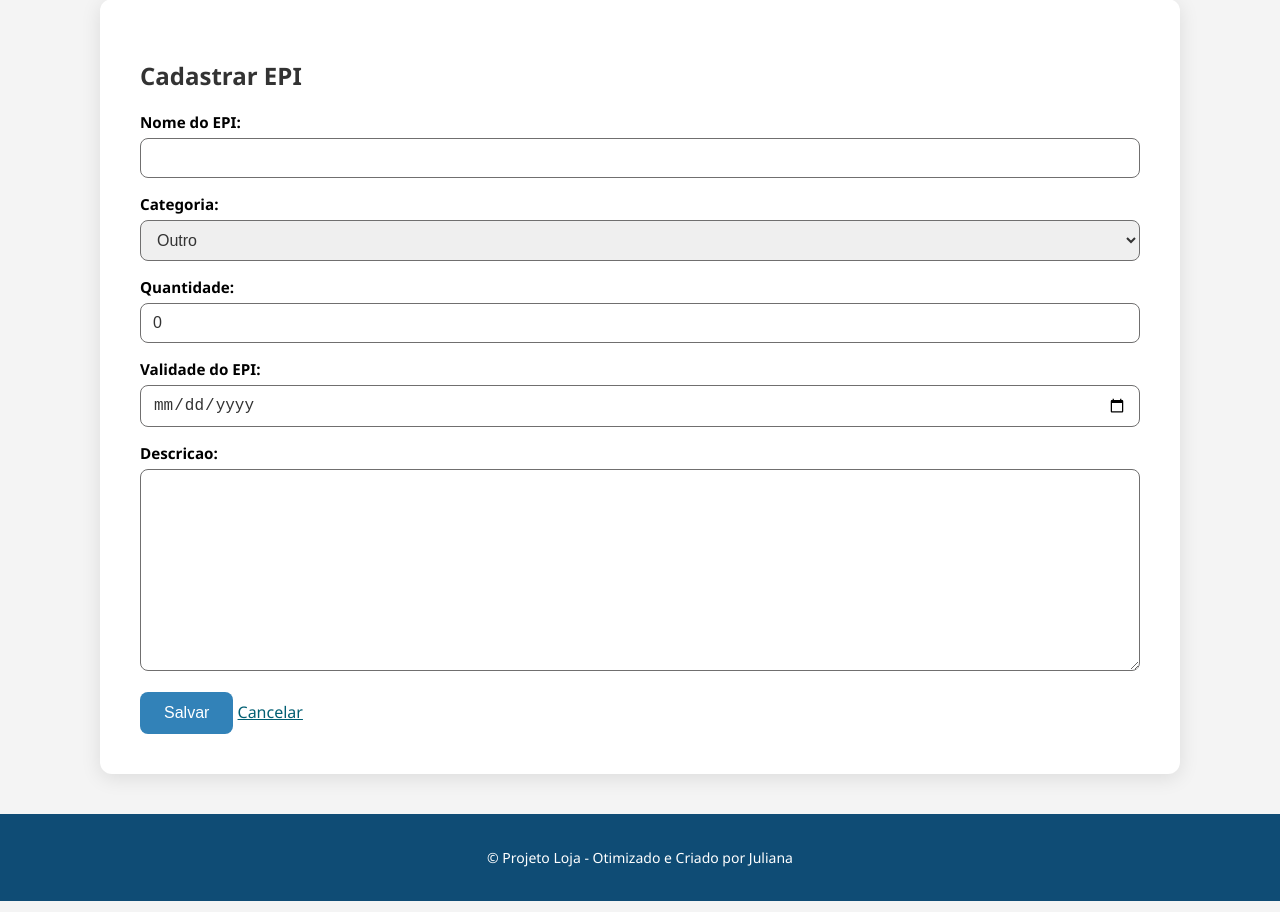
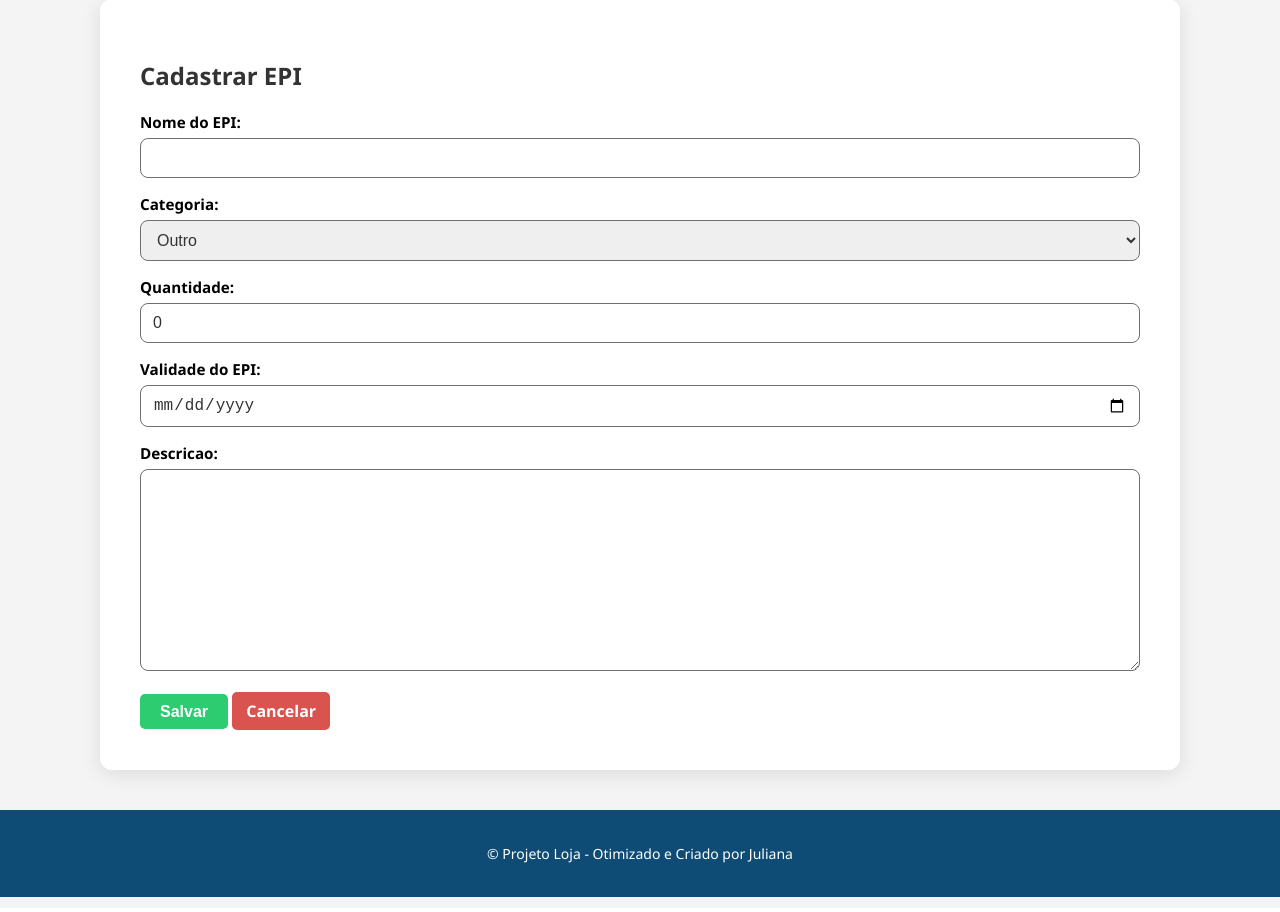
Before and after one commit to JulianaMartinss/EPI-System-Juliana, a Django app: page /epi/novo/ in a window 1280 px wide. Shown: the part 222-1134 px from the top of the page. Run offline with Django 4.2, Linux system fonts and the light colour scheme; the visitor is signed in with stand-in values (Sample User, id 1); some libraries are stand-ins or nearby versions.

Commit message:
Ajustes gerais em formulários, views e layout

```diff
--- a/apps/colaboradores/templates/colaboradores/confirma_exclusao.html
+++ b/apps/colaboradores/templates/colaboradores/confirma_exclusao.html
@@ -3,7 +3,7 @@
   <h1>Excluir colaborador</h1>
   <p>Tem certeza que deseja excluir <strong>{{ object.nome }}</strong>?</p>
   <form method="post">{% csrf_token %}
-    <button type="submit">Sim, excluir</button>
-    <a href="{% url 'colaboradores:lista' %}">Cancelar</a>
+    <button type="submit" class="btn-verde">Sim, excluir</button>
+    <a href="{% url 'colaboradores:lista' %}" class="btn-vermelho">Cancelar</a>
   </form>
 {% endblock %}
--- a/apps/colaboradores/templates/colaboradores/form.html
+++ b/apps/colaboradores/templates/colaboradores/form.html
@@ -4,7 +4,7 @@
   <form method="post" enctype="multipart/form-data">
     {% csrf_token %}
     {{ form.as_p }}
-    <button type="submit">Salvar</button>
+    <button type="submit" class="btn-verde">Salvar</button>
     <a href="{% url 'colaboradores:lista' %}" class="btn-vermelho">Cancelar</a>
   </form>
 {% endblock %}
--- a/apps/emprestimos/templates/emprestimos/form.html
+++ b/apps/emprestimos/templates/emprestimos/form.html
@@ -5,7 +5,7 @@
 <form method="POST">
     {% csrf_token %}
     {{ form.as_p }}
-    <button type="submit">Salvar</button>
-    <a href="{% url 'listar_emprestimos' %}">Cancelar</a>
+    <button type="submit" class="btn-verde">Salvar</button>
+    <a href="{% url 'listar_emprestimos' %}" class="btn-vermelho">Cancelar</a>
 </form>
 {% endblock %}
--- a/apps/epi/templates/epi/excluir.html
+++ b/apps/epi/templates/epi/excluir.html
@@ -4,7 +4,7 @@
 <h2>Tem certeza que deseja excluir "{{ epi.nome }}"?</h2>
 <form method="POST">
     {% csrf_token %}
-    <button type="submit">Confirmar</button>
-    <a href="{% url 'listar_epis' %}">Cancelar</a>
+    <button type="submit" class="btn-verde">Confirmar</button>
+    <a href="{% url 'listar_epis' %}" class="btn-vermelho">Cancelar</a>
 </form>
 {% endblock %}
--- a/apps/epi/templates/epi/form.html
+++ b/apps/epi/templates/epi/form.html
@@ -5,7 +5,11 @@
 <form method="POST">
     {% csrf_token %}
     {{ form.as_p }}
-    <button type="submit">Salvar</button>
-    <a href="{% url 'listar_epis' %}">Cancelar</a>
+    <div class="d-flex gap-2">
+    <button type="submit" class="btn-verde">Salvar</button>
+    <a href="{% url 'listar_epis' %}" class="btn-vermelho">Cancelar</a>
+    </div>
+
+
 </form>
 {% endblock %}
--- a/static/css/style.css
+++ b/static/css/style.css
@@ -69,7 +69,7 @@ body {
 }
 
 /* Botões */
-button, input[type="submit"] {
+button {
     background-color: #3282B8;
     color: #ffffff;
     border: none;
@@ -81,11 +81,37 @@ button, input[type="submit"] {
     transition: background-color 0.3s, transform 0.2s;
 }
 
-button:hover, input[type="submit"]:hover {
+button:hover {
     background-color: #a4bfd1;
     color: #000;
     transform: scale(1.05);
 }
+
+
+/* Botões Salvar */
+.btn-verde {
+    display: inline-block;
+    background-color: #2ecc71;  /* verde bonito */
+    color: white;
+    padding: 8.5px 20px;
+    border-radius: 5px;
+    text-decoration: none;
+    font-weight: bold;
+    border: none;
+    cursor: pointer;
+}
+
+.btn-verde:hover {
+    background-color: #27ae60; /* verde mais escuro no hover */
+    color: white;
+}
+
+
+
+
+
+
+
 
 /* Tabelas */
 table {
@@ -216,26 +242,32 @@ textarea::placeholder {
     text-decoration: none;
     font-weight: 500;
     transition: 0.2s;
+    display: inline-block;
 }
 
 .btn-azul:hover {
     background-color: #1558b0;
     color: #fff !important;
+    transform: scale(1.05);
 }
 
 .btn-vermelho {
-    background-color: #D93025;
-    color: white !important;
-    padding: 8px 16px;
-    border-radius: 6px;
+    display: inline-block;
+    background-color: #d9534f;  /* verde bonito */
+    color: white;
+    padding: 8px 14px;
+    border-radius: 5px;
     text-decoration: none;
-    font-weight: 500;
-    transition: 0.2s;
+    font-weight: bold;
+    border: none;
+    cursor: pointer;
+
 }
 
 .btn-vermelho:hover {
     background-color: #b0251d;
     color: #fff !important;
+    transform: scale(1.05);
 }
 
 
--- a/templates/base.html
+++ b/templates/base.html
@@ -2,14 +2,19 @@
 <!DOCTYPE html>
 <html lang="pt-BR">
   <head>
-    <meta charset="UTF-8">
-    <meta name="viewport" content="width=device-width, initial-scale=1.0">
+    <meta charset="UTF-8" />
+    <meta name="viewport" content="width=device-width, initial-scale=1.0" />
     <title>{% block title %}Gerenciamento de EPI{% endblock %}</title>
 
-    <link rel="stylesheet" href="{% static 'css/style.css' %}">
-    <link rel="stylesheet" href="https://cdnjs.cloudflare.com/ajax/libs/font-awesome/6.6.0/css/all.min.css">
-    <link href="https://fonts.googleapis.com/css2?family=Merriweather:wght@400;700&family=Poppins:wght@400;600&display=swap" rel="stylesheet">
-
+    <link rel="stylesheet" href="{% static 'css/style.css' %}" />
+    <link
+      rel="stylesheet"
+      href="https://cdnjs.cloudflare.com/ajax/libs/font-awesome/6.6.0/css/all.min.css"
+    />
+    <link
+      href="https://fonts.googleapis.com/css2?family=Merriweather:wght@400;700&family=Poppins:wght@400;600&display=swap"
+      rel="stylesheet"
+    />
   </head>
   <body>
     <header class="header">
@@ -17,59 +22,87 @@
       <nav class="nav">
         <a href="/"><i class="fa-solid fa-house"></i> Início</a>
         <a href="/admin/"><i class="fa-solid fa-gear"></i> Administração</a>
-    <a href="/colaboradores/"><i class="fa-solid fa-users"></i> Colaboradores</a>
+        <a href="/colaboradores/"
+          ><i class="fa-solid fa-users"></i> Colaboradores</a
+        >
         <a href="/epi/"><i class="fa-solid fa-shield-halved"></i> EPIs</a>
-    <a href="/emprestimos/"><i class="fa-solid fa-file-contract"></i> Empréstimos</a>
+        <a href="/emprestimos/"
+          ><i class="fa-solid fa-file-contract"></i> Empréstimos</a
+        >
 
         <!-- Dropdown para Relatórios -->
         <div class="dropdown" id="reportsDropdown">
-        <button class="dropbtn" aria-haspopup="true" aria-expanded="false"><i class="fa-solid fa-chart-column"></i> Relatórios ▾</button>
+          <button class="dropbtn" aria-haspopup="true" aria-expanded="false">
+            <i class="fa-solid fa-chart-column"></i> Relatórios ▾
+          </button>
           <div class="dropdown-content" aria-label="submenu relatórios">
-            <a href="/relatorios/colaborador/"><i class="fa-solid fa-user"></i> Por Colaborador</a>
-            <a href="/relatorios/epi/"><i class="fa-solid fa-toolbox"></i> Por Tipo de EPI</a>
-            <a href="/relatorios/vencidos/"><i class="fa-solid fa-triangle-exclamation"></i> EPIs Vencidos</a>
+            <a href="/relatorios/colaborador/"
+              ><i class="fa-solid fa-user"></i> Por Colaborador</a
+            >
+            <a href="/relatorios/epi/"
+              ><i class="fa-solid fa-toolbox"></i> Por Tipo de EPI</a
+            >
+            <a href="/relatorios/vencidos/"
+              ><i class="fa-solid fa-triangle-exclamation"></i> EPIs Vencidos</a
+            >
           </div>
         </div>
       </nav>
     </header>
 
-    <main class="content">
-        {% block content %}
-        {% endblock %}
-    </main>
+    {% if messages %}
+    <div class="messages-container">
+      {% for message in messages %}
+      <div class="alert {{ message.tags }}">{{ message }}</div>
+      {% endfor %}
+    </div>
+    {% endif %}
+
+    <main class="content">{% block content %} {% endblock %}</main>
 
     <footer class="footer">
       <p>© Projeto Loja - Otimizado e Criado por Juliana</p>
     </footer>
 
     <script>
-document.addEventListener('DOMContentLoaded', function() {
-    var dropdown = document.getElementById('reportsDropdown');
+setTimeout(function() {
+    document.querySelectorAll('.alert').forEach(function(el) {
+        el.style.transition = "opacity 0.5s";
+        el.style.opacity = "0";
+        setTimeout(() => el.remove(), 500);
+    });
+}, 3000);
+</script>
+
+
+    <script>
+      document.addEventListener("DOMContentLoaded", function () {
+        var dropdown = document.getElementById("reportsDropdown");
         if (!dropdown) return;
 
-    var button = dropdown.querySelector('.dropbtn');
+        var button = dropdown.querySelector(".dropbtn");
 
         // Toggle via click (útil para touch)
-    button.addEventListener('click', function(e) {
+        button.addEventListener("click", function (e) {
           e.preventDefault();
-        var expanded = dropdown.classList.toggle('open');
+          var expanded = dropdown.classList.toggle("open");
           // atualiza aria-expanded para acessibilidade
-        button.setAttribute('aria-expanded', expanded ? 'true' : 'false');
+          button.setAttribute("aria-expanded", expanded ? "true" : "false");
         });
 
         // Fecha dropdown ao clicar fora
-    document.addEventListener('click', function(e) {
+        document.addEventListener("click", function (e) {
           if (!dropdown.contains(e.target)) {
-            dropdown.classList.remove('open');
-            button.setAttribute('aria-expanded', 'false');
+            dropdown.classList.remove("open");
+            button.setAttribute("aria-expanded", "false");
           }
         });
 
         // Fecha com ESC
-    document.addEventListener('keydown', function(e) {
-        if (e.key === 'Escape') {
-            dropdown.classList.remove('open');
-            button.setAttribute('aria-expanded', 'false');
+        document.addEventListener("keydown", function (e) {
+          if (e.key === "Escape") {
+            dropdown.classList.remove("open");
+            button.setAttribute("aria-expanded", "false");
             button.blur();
           }
         });
--- a/templates/registration/login.html
+++ b/templates/registration/login.html
@@ -3,7 +3,7 @@
 {% block title %}Login{% endblock %}
 
 {% block content %}
-<h2>Login</h2>
+<h2>Área do Administrador</h2>
 <form method="post">
     {% csrf_token %}
     {{ form.as_p }}
```
Also changed, not shown: other parts of static/css/style.css (+81 -0 lines), apps/colaboradores/templates/colaboradores/home.html (+23 -8 lines), apps/colaboradores/views.py (+13 -0 lines). Lines whose indentation alone changed are shown as unchanged.
